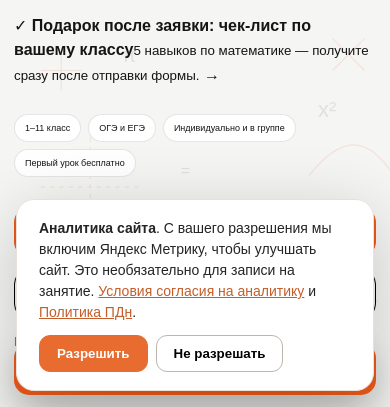
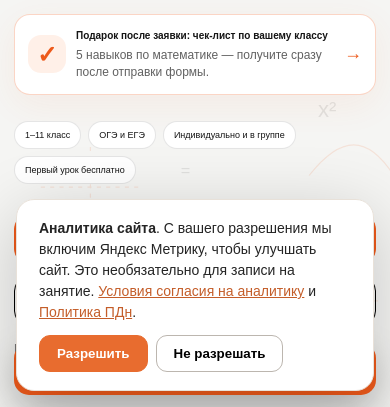
Before and after one commit to egortsediakov-bit/kotomatika-site, a plain HTML site: page index.html in a window 390 px wide. Shown: the part 437-844 px from the top of the page. Drawn offline with Linux system fonts and the light colour scheme; a web font is replaced by a local one.

Commit message:
Style the homepage checklist incentive in Kotomatika branding

```diff
--- a/styles.css
+++ b/styles.css
@@ -894,3 +894,29 @@ body.home-conversion section#how::after {
   content: none !important;
   display: none !important;
 }
+
+/* HOME / lead magnet 2026-11: lightweight incentive, no extra form fields. */
+.home-magnet{
+  display:flex;align-items:center;gap:13px;max-width:700px;
+  margin:20px 0 0;padding:15px 17px;
+  background:#fff;border:1px solid rgba(237,89,26,.25);border-radius:19px;
+  box-shadow:0 10px 36px rgba(237,89,26,.065);
+  text-decoration:none;transition:border-color .2s,transform .2s,box-shadow .2s;
+}
+.home-magnet:hover{border-color:var(--orange);transform:translateY(-2px);box-shadow:0 14px 37px rgba(237,89,26,.10)}
+.home-magnet-icon{
+  display:grid;place-items:center;width:43px;height:43px;flex:0 0 43px;
+  border-radius:13px;background:#fff0e8;color:var(--orange);font-size:27px;font-weight:700
+}
+.home-magnet strong{display:block;font:600 11px/1.5 'Unbounded',Arial,sans-serif;color:var(--ink);margin-bottom:4px}
+.home-magnet small{display:block;font-size:13px;line-height:1.42;color:#616161}
+.home-magnet-arrow{margin-left:auto;font-size:22px;color:var(--orange);flex:0 0 auto}
+.home-form-gift-note{font-size:12px;line-height:1.45;color:#777;text-align:center;margin:11px 0 0}
+@media(max-width:700px){
+ .home-magnet{gap:10px;padding:13px;margin-top:16px;border-radius:16px}
+ .home-magnet-icon{width:38px;height:38px;flex-basis:38px;font-size:24px}
+ .home-magnet strong{font-size:10px}
+ .home-magnet small{font-size:12px}
+ .home-magnet-arrow{font-size:18px}
+ .home-submit{white-space:normal;text-align:center;line-height:1.4;padding:12px 16px}
+}
```
